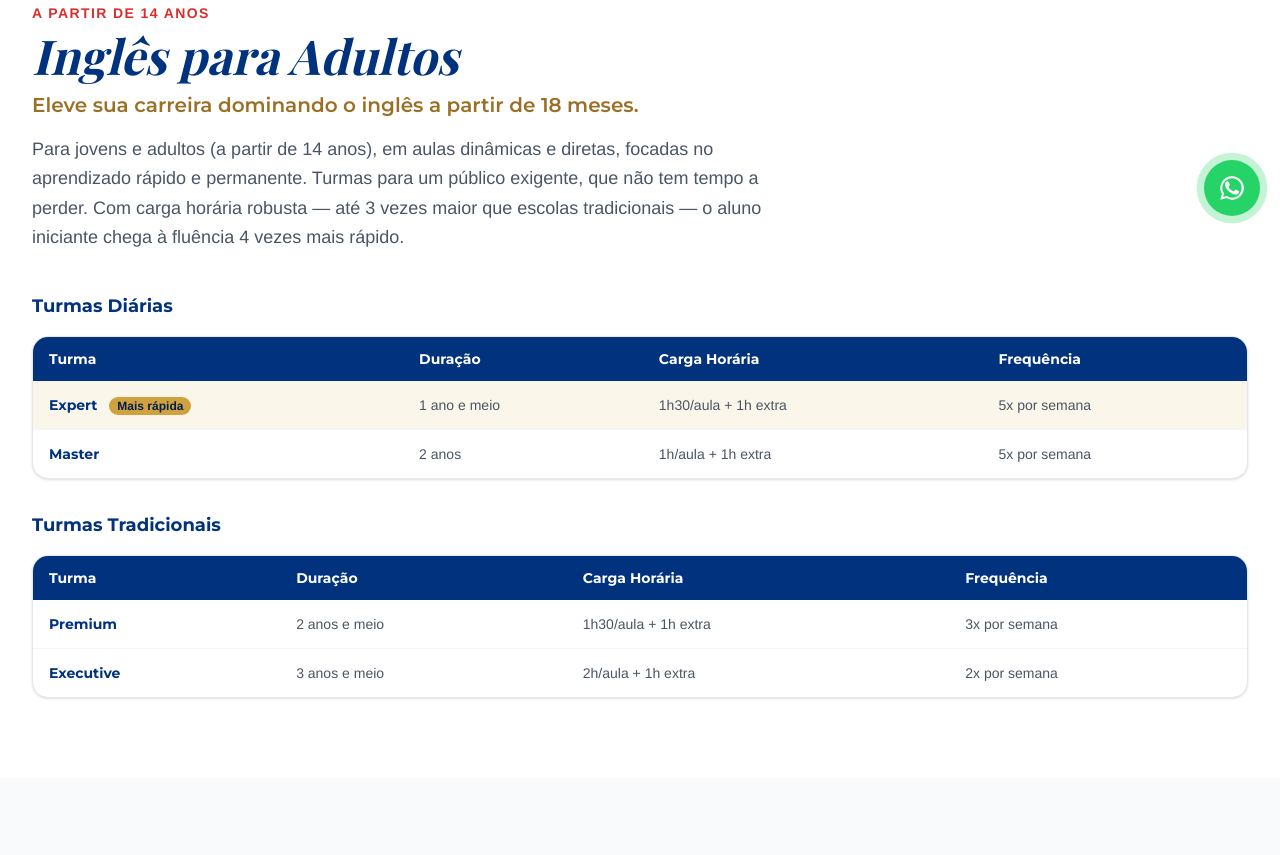
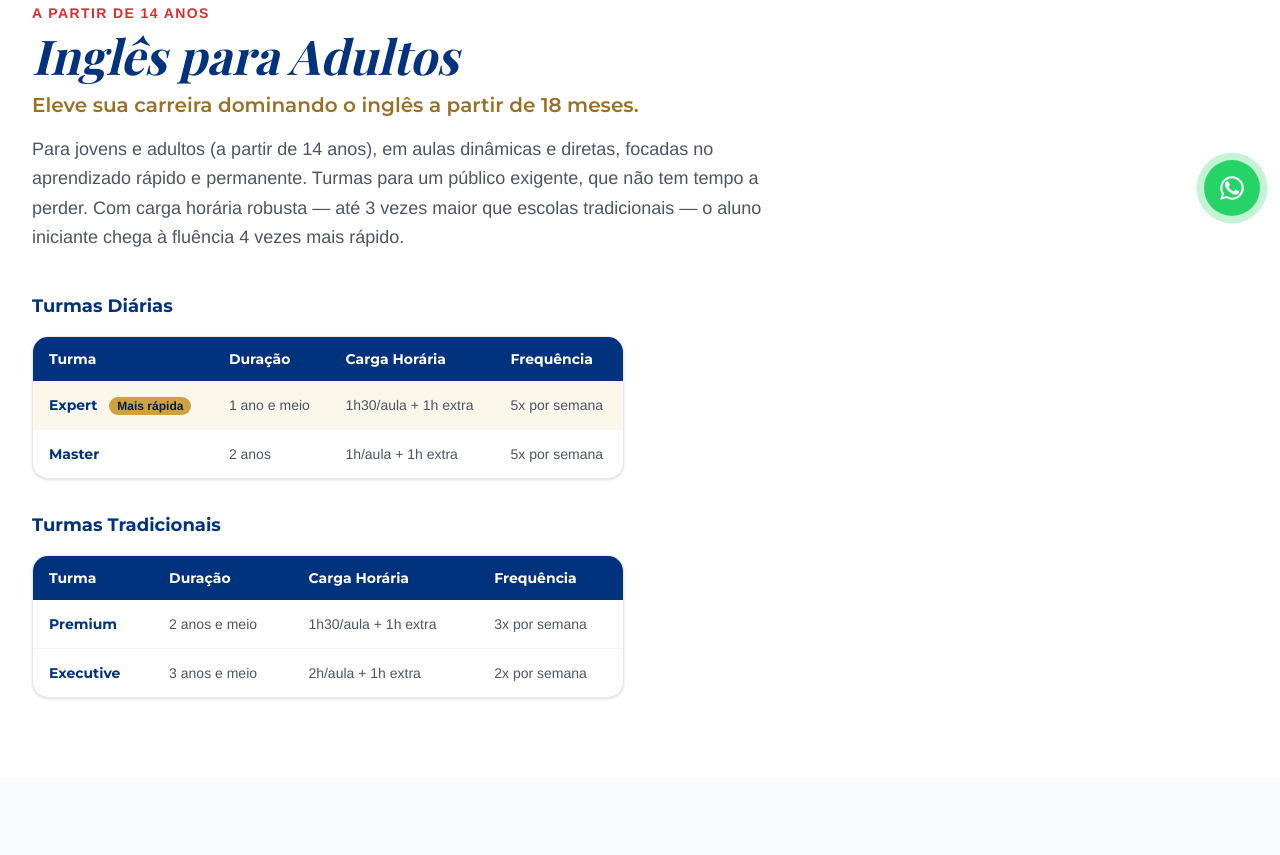
Before and after one commit to Alvim81br/Novo-Website-EA, an Astro site: page /cursos in a window 1280 px wide. Shown: the part 564-1419 px from the top of the page. Built offline with nearby package versions, Linux system fonts and the light colour scheme; Astro itself is replaced by a stand-in of ours; a web font is replaced by a local one.

Commit message:
Cursos: devolve a largura original das tabelas empilhadas (#47)
* English Academy: encurta o titulo do hero para 2 linhas

Remove "de ingles" do H1: "Viva a melhor experiencia que uma escola pode
oferecer". O titulo passa de 3 para 2 linhas no desktop (medido no navegador).

Co-Authored-By: Claude Opus 5 <noreply@anthropic.com>
Claude-Session: https://claude.ai/code/session_01XaVAmQsg6jsnqjkRMp1jp1

* Mobile: selo do hero em uma linha, cards mais curtos e indicador de rolagem na tabela (#45)

Abaixo de 416px o selo "Accredited School" acompanha a largura do texto do
hero e a fonte escala com a tela, sem quebrar em duas linhas. Os cards dos 5
diferenciais ganham versao curta no mobile. A tabela comparativa ganha
degrade, seta e legenda indicando que ha mais colunas para o lado.

* Cursos: empilha as tabelas de turmas em vez de lado a lado

As tabelas de turmas ficavam em duas colunas no desktop (lg:grid-cols-2), o que
espremia cada uma em metade da largura e cortava a coluna "Frequencia" — o
container usa overflow-hidden, entao o excedente era recortado em vez de rolar.

Agora ficam empilhadas, uma abaixo da outra, ocupando a largura toda. Medido no
navegador: nenhuma tabela excede seu container, no desktop (1214px) nem no
mobile (405px).

Co-Authored-By: Claude Opus 5 <noreply@anthropic.com>
Claude-Session: https://claude.ai/code/session_01XaVAmQsg6jsnqjkRMp1jp1

* Cursos: devolve a largura original das tabelas empilhadas

Empilhadas, as tabelas passaram a ocupar a largura toda do container (1216px) e,
com apenas 4 colunas curtas, ficavam esticadas e vazias.

Agora mantem o empilhamento, mas com a mesma largura que tinham quando ficavam
lado a lado: metade do container menos o gap (592px). Medido no navegador: 590px
no desktop. No mobile nada muda — ja ocupavam a largura toda.

Nao ha risco de corte: a largura minima de que as tabelas precisam e 384-405px,
bem abaixo dos 592px.

Co-Authored-By: Claude Opus 5 <noreply@anthropic.com>
Claude-Session: https://claude.ai/code/session_01XaVAmQsg6jsnqjkRMp1jp1

---------

Co-authored-by: Claude <noreply@anthropic.com>

```diff
--- a/src/pages/cursos/index.astro
+++ b/src/pages/cursos/index.astro
@@ -85,7 +85,10 @@ import { site } from '../../data/site';
           {segment.groups.length > 0 && (
             <div class="mt-10 grid gap-8">
               {segment.groups.map((group) => (
-                <div class="reveal">
+                /* Empilhadas, mas com a largura que tinham quando ficavam lado a
+                   lado (metade do container menos o gap) — na largura total a
+                   tabela, com poucas colunas, ficava esticada demais. */
+                <div class="reveal lg:max-w-[592px]">
                   <h3 class="font-display text-lg font-bold text-navy-700">{group.label}</h3>
                   <div class="mt-4 overflow-hidden rounded-2xl border border-gray-200 bg-white shadow-sm">
                     <table class="w-full text-left text-sm">
```
